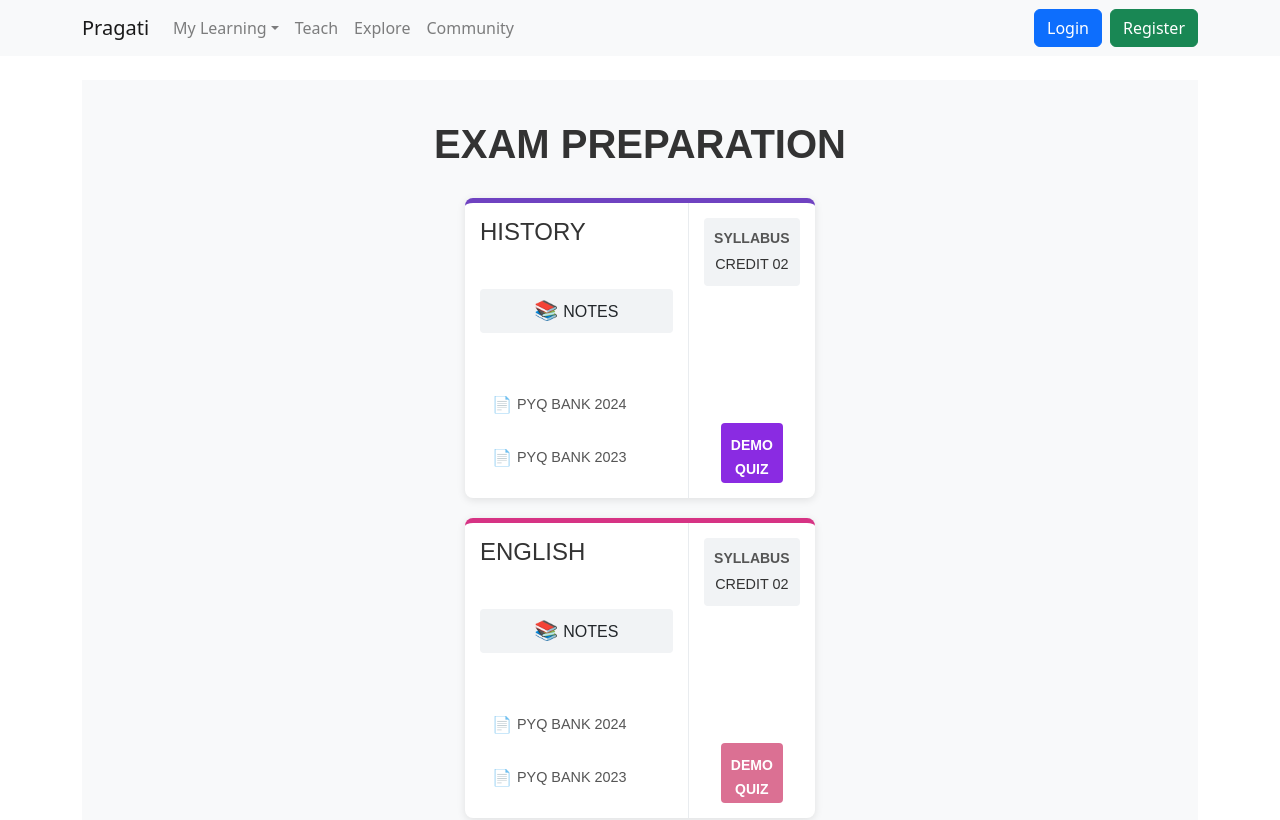
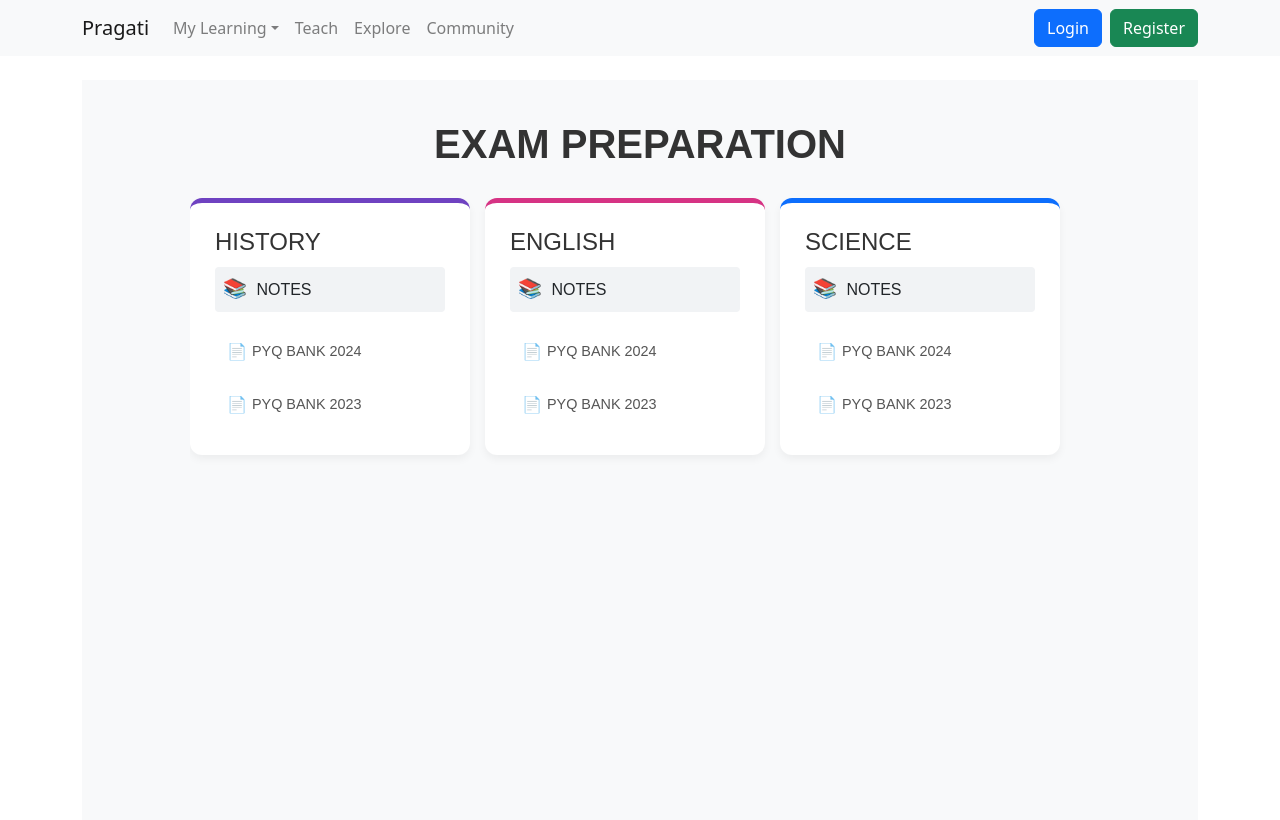
Before and after one commit to rks-031/pragati, a React (Vite) app in the folder frontend/: page /exam-preparation in a window 1280 px wide. Shown: the top 820 px of the page. Built offline with nearby package versions, Linux system fonts and the light colour scheme.

Commit message:
exam prep updated

```diff
--- a/frontend/src/components/ExamPrep.jsx
+++ b/frontend/src/components/ExamPrep.jsx
@@ -2,63 +2,79 @@ import React from 'react';
 import '../styles/exam.css';
 
 const ExamPrep = () => {
-  const subjects = [
-    {
-      name: 'HISTORY',
-      color: 'purple',
-      credit: '02',
-      years: ['2024', '2023']
-    },
-    {
-      name: 'ENGLISH',
-      color: 'pink',
-      credit: '02',
-      years: ['2024', '2023']
-    },
-    {
-      name: 'SCIENCE',
-      color: 'blue',
-      credit: '02',
-      years: ['2024', '2023']
-    }
-  ];
-
   return (
     <div className="exam-prep-container">
       <h1 className="exam-prep-title">EXAM PREPARATION</h1>
+
       <div className="subject-cards">
-        {subjects.map((subject, index) => (
-          <div key={index} className={`subject-card ${subject.color}`}>
+        {/* History Card */}
+        <div className="subject-card purple">
           <div className="card-left">
-              <h2 className="subject-title">{subject.name}</h2>
+            <h2 className="subject-title">HISTORY</h2>
 
-              <div className="notes-button">
-                <span className="icon">📚</span>
-                <span className="button-text">NOTES</span>
+            <div className="notes-button" style={{ textAlign: 'left' }}>
+              <span className="icon">📚</span> NOTES
             </div>
 
             <div className="pyq-items">
-                {subject.years.map((year, yearIndex) => (
-                  <div key={yearIndex} className="pyq-item">
+              <div className="pyq-item">
                 <span className="icon">📄</span>
-                    <span className="pyq-text">PYQ BANK {year}</span>
+                <span className="pyq-text">PYQ BANK 2024</span>
               </div>
-                ))}
+
+              <div className="pyq-item">
+                <span className="icon">📄</span>
+                <span className="pyq-text">PYQ BANK 2023</span>
+              </div>
+            </div>
           </div>
         </div>
 
-            <div className="card-right">
-              <div className="syllabus-box">
-                <div className="syllabus-label">SYLLABUS</div>
-                <div className="credit-label">CREDIT {subject.credit}</div>
+        {/* English Card */}
+        <div className="subject-card pink">
+          <div className="card-left">
+            <h2 className="subject-title">ENGLISH</h2>
+
+            <div className="notes-button" style={{ textAlign: 'left' }}>
+              <span className="icon">📚</span> NOTES
             </div>
 
-              <div className="demo-quiz-button">
-                <span className="quiz-text">DEMO<br />QUIZ</span>
+            <div className="pyq-items">
+              <div className="pyq-item">
+                <span className="icon">📄</span>
+                <span className="pyq-text">PYQ BANK 2024</span>
+              </div>
+
+              <div className="pyq-item">
+                <span className="icon">📄</span>
+                <span className="pyq-text">PYQ BANK 2023</span>
               </div>
             </div>
           </div>
-        ))}
+        </div>
+
+        {/* Science Card */}
+        <div className="subject-card blue">
+          <div className="card-left">
+            <h2 className="subject-title">SCIENCE</h2>
+
+            <div className="notes-button" style={{ textAlign: 'left' }}>
+              <span className="icon">📚</span> NOTES
+            </div>
+
+            <div className="pyq-items">
+              <div className="pyq-item">
+                <span className="icon">📄</span>
+                <span className="pyq-text">PYQ BANK 2024</span>
+              </div>
+
+              <div className="pyq-item">
+                <span className="icon">📄</span>
+                <span className="pyq-text">PYQ BANK 2023</span>
+              </div>
+            </div>
+          </div>
+        </div>
       </div>
     </div>
   );
--- a/frontend/src/styles/exam.css
+++ b/frontend/src/styles/exam.css
@@ -18,20 +18,23 @@
 
   .subject-cards {
     display: flex;
-    flex-wrap: wrap;
-    justify-content: center;
-    gap: 20px;
+    flex-direction: row;
+    gap: 15px;
+    overflow-x: auto;  /* enables horizontal scrolling if cards exceed viewport */
+    padding-bottom: 10px;  /* optional spacing for scroll bar */
     width: 100%;
-    max-width: 500px;
+    max-width: 900px;  /* increased from 500px to allow wider cards */
   }
 
+
   .subject-card {
-    background: #fff;
-    border-radius: 8px;
-    box-shadow: 0 2px 8px rgba(0,0,0,0.1);
+    background-color: white;
+    border-radius: 12px;
+    padding: 10px;
+    width: 280px;  /* increased from 250px to make cards wider */
+    min-height: 180px;
+    box-shadow: 0 4px 8px rgba(0, 0, 0, 0.05);
     overflow: hidden;
-    width: 350px; /* increased width */
-    height: 300px; /* increased height */
     display: flex;
     flex-direction: row;
   }
```
Lines whose indentation alone changed are shown as unchanged.
